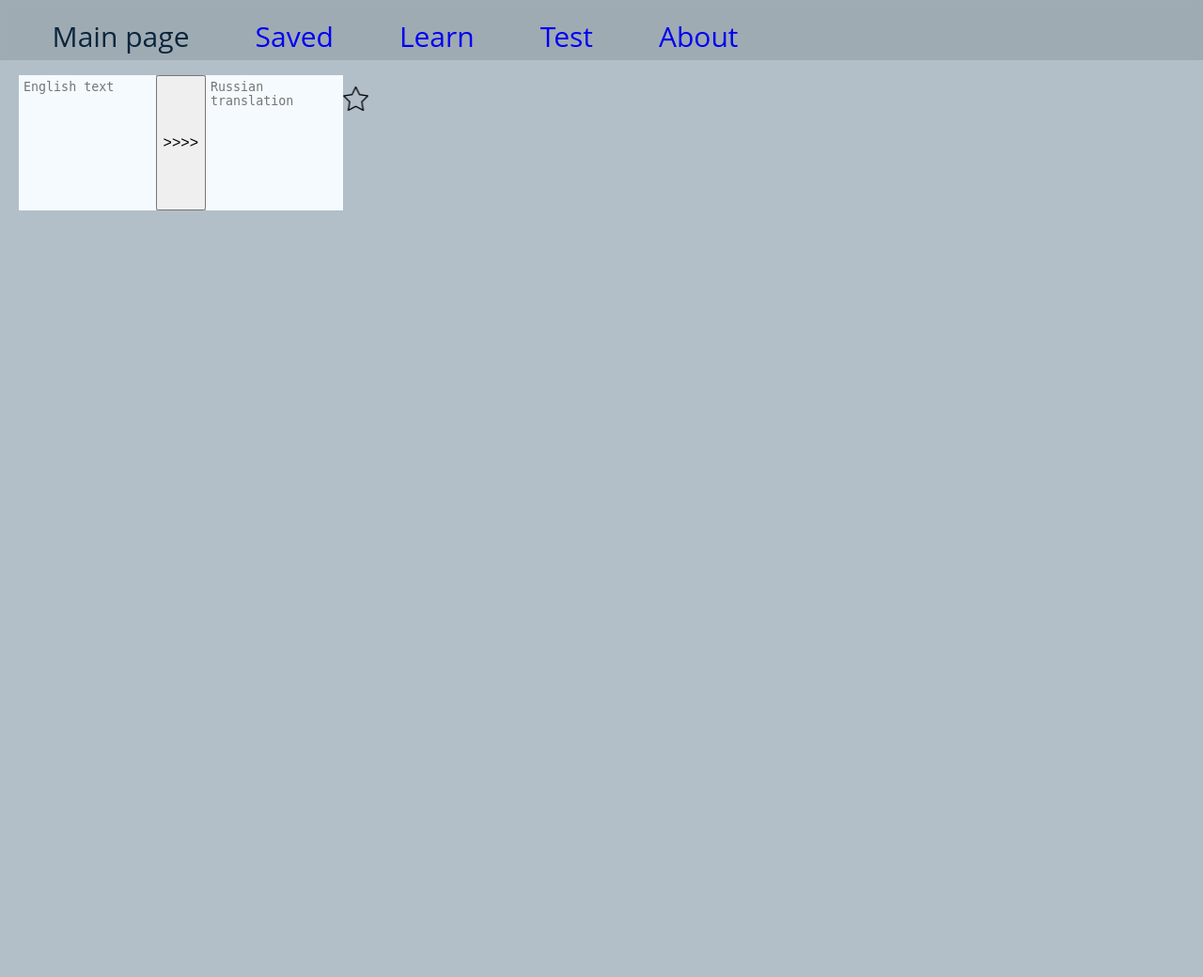
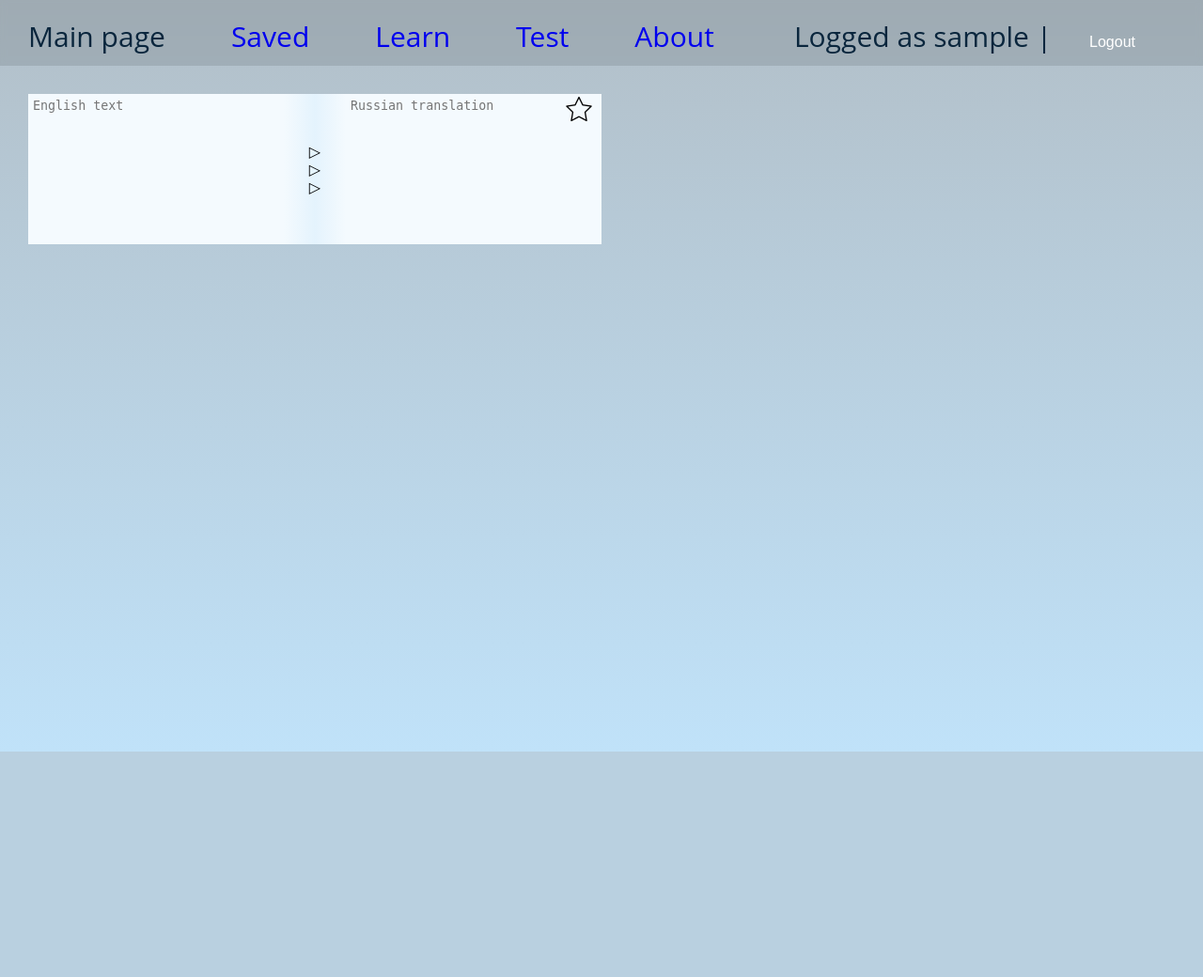
Before and after one commit to pandabyxanda/keeptranslations, a Django app: page / in a window 1280 px wide. Shown: the whole page at 94% size. After the commit the page ends 800 px from the top, so only its background shows below. Run offline with Django 4.2, Linux system fonts and the light colour scheme; the visitor is signed in with stand-in values (Sample User, id 1); data comes from the database, SQL or seed files in the repository; data that the repository does not hold is empty.

Commit message:
css improvements

```diff
--- a/words/static/words/css/styles.css
+++ b/words/static/words/css/styles.css
@@ -1,25 +1,39 @@
 html {
     width: 100%;
-    height: 120%;
     font-size: 75%;
+    height: 100%;
+}
+
+body {
+    margin: 0px;
+    padding: 0px;
+    border: 0px;
+  font-size: 1.4rem;
+  font-family: "Open Sans", sans-serif;
+  color: #0a263d;
+  /*
+
+  background: linear-gradient(0deg, #c0e2f9, #b2bfc8);
+
+  background: #b2bfc8;
+*/
+
+
+    background-repeat: no-repeat;
+}
+
+body:before{
+	content:'';
+	position: fixed;
+	top: 0;
+	bottom: 0;
+	width: 100%;
+	z-index: -1;
+	background: linear-gradient(0deg, #c0e2f9, #b2bfc8);
 }
 
 
 
-body {
-    margin: 20px;
-    padding: 0px;
-    border: 0px;
-    height: 100%;
-  font-size: 1.4rem;
-  font-family: "Open Sans", sans-serif;
-  color: #0a263d;
-/*
-  background: linear-gradient(0deg, #c0e2f9, #b2bfc8);
-*/
-  background: #b2bfc8;
-
-}
 /*
 section_head {
     left: 0px;
@@ -38,19 +52,18 @@ header {
     border: 0px;
     position: fixed;
     width: 100%;
-    height: 8%;
+
     text-align: left;
 
 
 
 
 
-    margin-right: var(--removed-body-scroll-bar-size);
+
     display: flex;
     flex-direction: column;
     left: 0px;
     right: 0px;
-    -webkit-box-align: center;
     /*
     align-items: center;
     */
@@ -63,15 +76,27 @@ header {
     backdrop-filter: blur(2px);
 }
 
+header:hover{
+    /*
+    background: rgba(0,0,0,0.15);
+    */
+    backdrop-filter: blur(3px);
+}
+
 .inner_header{
-    margin: 0% 2%;
+    margin: auto, 20%;
 
 }
 
 
 main{
-    margin: 80px auto;
-    height: 100%;
+
+	margin-top: 70px;
+	margin-right: 0px;
+	margin-bottom: 0px;
+	margin-left: 0px;
+    padding: 30px;
+    border: 0px;
 }
 
 
@@ -125,7 +145,7 @@ ul.mainmenu {
 	list-style: none;
 	margin: 0;
 	padding: 0;
-	height: 60px;
+	height: 70px;
 	font-size: 30px;
 	overflow: hidden;
 }
@@ -351,67 +371,82 @@ z-index: -1;
 
 .main_form_block{
     width: 100%;
-    height: 15%;
-    float: left;
+    // height: 15%;
+
+    display: flex;
+
 }
 
 .main_form{
+    margin-top: 0px;
+	margin-right: 0px;
+	margin-bottom: 0px;
+	margin-left: 0px;
     float: left;
-    height: 100%;
-    width: 30%;
-
+    width: 50%;
+    position: relative;
     align-items: left;
 
   display: flex;
+
 }
 
 #id_word, #id_translation{
     background-color: #f4fafe;
-    width: 90%;
+    width: 100%;
+    height: 150px;
     border: none;
     border-radius: 0px;
     resize: none;
-    -webkit-transition: 0.5s;
     margin: 0px;
     padding: 5px;
     outline: none;
-
 }
 
-#id_word:focus, #id_translation:focus{
-    background-color: #e4f3fd;
+#id_word:focus{
+
+    background: linear-gradient(90deg, #e4f3fd, #e4f3fd, #e4f3fd, #e4f3fd, #f4fafe);
+}
+#id_translation:focus{
+
+    background: linear-gradient(-90deg, #e4f3fd, #e4f3fd, #e4f3fd, #e4f3fd, #f4fafe);
+}
+
+
+.button_translate{
+
+    align-items: center;
+    font-size: 16px;
+    margin: 0px;
+    padding: 20px;
+    height: 100%;
+    width: 100px;
+    display: flex;
+    border: none;
+    /*
+    background-color: #eef1f3;
+    */
+    background: linear-gradient(90deg, #f4fafe, #e4f3fd, #f4fafe);
+}
+.button_translate:hover{
+    background: linear-gradient(90deg, #f4fafe, #cae8fb, #f4fafe);
 }
 
 
 
-.button_translate{
-
-    align-items: left;
-    font-size: 16px;
-    margin: auto;
-    height: 100%;
-
-}
-
-
-.form_class_save_main{
-    align: left;
-    align-items: left;
-    height: 50px;
-}
-
 
 .button_save{
     background-image: url("../images/star (3).png"); /* Путь к фоновому рисунку */
-    background-position: center center; /* Положение фона */
+
     background-repeat: no-repeat;
+    padding: 10px;
+    position: absolute;
+    align: right;
+    align-items: up;
 
-    align: middle;
-    align-items: center;
-    margin: 0 auto auto 0;
-    height: 50px;
-
-    width: 50px;
+    height: 40px;
+    right: 0;
+    width: 40px;
     text-align: center;
     border: 0;
 
@@ -489,11 +526,9 @@ z-index: -1;
 
 
 .main_history{
-    margin: auto;
+
+    height: 100%;
 }
-
-
-
 
 
 
@@ -501,5 +536,86 @@ z-index: -1;
 .ul_main_history {
 	list-style: none;
 	margin: 0;
+	padding: 0;
 	overflow: hidden;
+    height: 100%;
+    display: block;
+    display: flex;
+    flex-wrap: wrap;
+
 }
+
+.form_class_save_main{
+    align: left;
+    align-items: left;
+    height: 100%;
+}
+
+.main_history_word_button{
+	margin: 0px;
+	margin-top: 0px;
+	margin-bottom: 0px;
+
+	width: 100%;
+    align-items: left;
+    align-text: left;
+
+  //  align: up;
+  //  align-items: up;
+
+
+
+  //  width: 70%;
+    text-align: left;
+    border: 0;
+
+    background-color: inherit;
+  //  cursor: pointer;
+    display: inline-block;
+}
+
+/*
+.main_history_word_button: hover{
+    height: 300px;
+    box-shadow: 0 12px 16px 0 rgba(0,0,0,0.24), 0 17px 50px 0 rgba(0,0,0,0.19);
+}
+*/
+.main_history_word_h5{
+    margin: 0px;
+    margin-top: 15px;
+    margin-bottom: 5px;
+    padding: 0px;
+    border: 0px;
+    font-size: 1.4rem;
+}
+
+/*
+.main_history_word_h5:hover{
+
+    box-shadow: 0 12px 16px 0 rgba(0,0,0,0.24), 0 17px 50px 0 rgba(0,0,0,0.19);
+    background-color: red;
+    opacity: 0.8;
+
+}
+*/
+
+.main_history_word_button:hover{
+    text-shadow: #202429 0px 0px 10px, #f7f8f9 0px 0px 5px;
+
+}
+
+.li_main_history{
+      flex: 0 0 auto;
+      width: 50%;
+    align-items: center;
+    display: flex;
+	float: left;
+
+	overflow: hidden;
+	word-wrap: break-word;
+	overflow-wrap: break-word
+}
+
+.li_main_history:hover{
+
+}
--- a/words/templates/words/index.html
+++ b/words/templates/words/index.html
@@ -9,7 +9,9 @@
             {% csrf_token %}
             {{ form1.word }}
                 <button class="button_translate" type="submit" name="do_translate" value=True>
-                    >>>>
+                    ▷
+                    ▷
+                    ▷
                 </button>
             {{ form1.translation }}
             {% if current_user_id != None %}
@@ -24,14 +26,15 @@
             {% csrf_token %}
             <ul class="ul_main_history">
                 {% for w in page_obj %}
-                <li>
-                    <button class="" type="submit" name="change_word" value={{w.pk}} >
-                        <h5>{{ w.word }}</h5>
+                <li class="li_main_history">
+                    <button class="button_unsave" type="submit" name="delete_word" value={{w.pk}} ></button>
+                    <button class="main_history_word_button" type="submit" name="change_word" value={{w.pk}} >
+                        <h5 class="main_history_word_h5">{{ w.word }}</h5>
                         {{ w.translation }}
                     </button>
 
-                    <button class="button_unsave" type="submit" name="delete_word" value={{w.pk}} ></button>
-                    <hr>
+
+<!--                    <hr>-->
                 </li>
                 {% endfor %}
             </ul>
--- a/words/templates/words/learn.html
+++ b/words/templates/words/learn.html
@@ -14,9 +14,9 @@
     </div>
 
     <div>
-        <ul>
+        <ul class="ul_main_history">
             {% for w in page_obj %}
-            <li>
+            <li class="li_main_history">
                 <h4>{{ w.word }}</h4>
                 {{ w.translation }}
                 <hr>
```
Also changed, not shown: other parts of words/static/words/css/styles.css (+21 -24 lines), words/templates/words/saved.html (+50 -8 lines).
